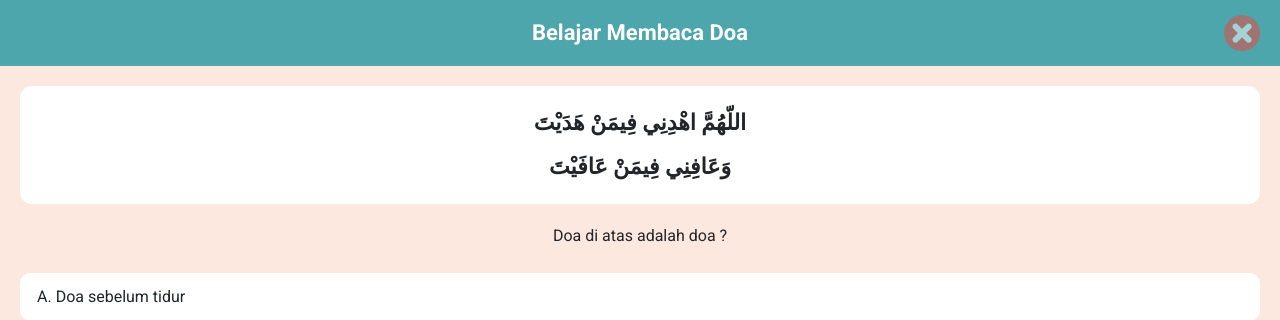
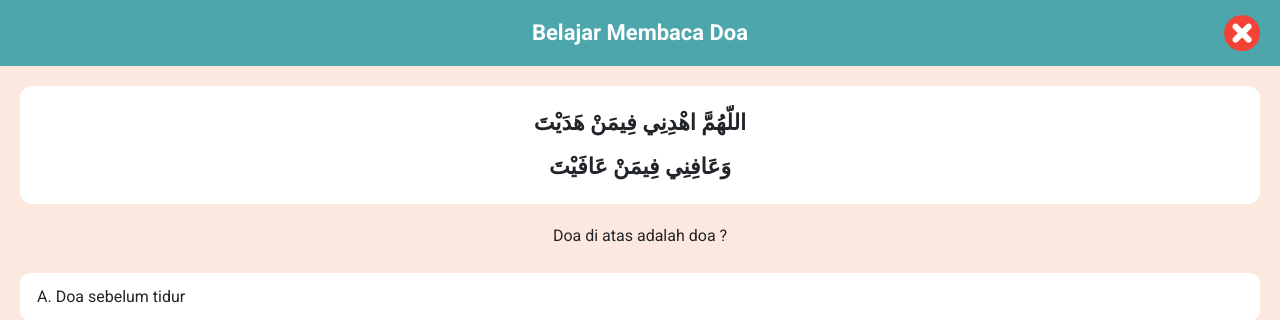
Before and after one commit to mn-kholis/iqracourse, a CodeIgniter app: page /iqracourse/Doa/quiz in a window 1280 px wide. Shown: the top 320 px of the page. Run offline with CodeIgniter, Linux system fonts and the light colour scheme.

Commit message:
Doa, doa_view, quiz_doa_view, doa_hujan_view

```diff
--- a/application/controllers/Doa.php
+++ b/application/controllers/Doa.php
@@ -30,4 +30,5 @@ class Doa extends CI_Controller {
     {
         $this->load->view('doa_hujan_view');
     }
+
 }
--- a/application/views/doa_hujan_view.php
+++ b/application/views/doa_hujan_view.php
@@ -103,9 +103,9 @@
 
   <div class="custom-header">
     <h5>Belajar Membaca Doa</h5>
-    <button class="btn-close-circle" onclick="window.history.back();">
+    <a class="btn-close-circle" href="<?= base_url('Doa') ?>">
       <img src="<?= base_url('assets/silang.png') ?>" alt="Tutup">
-    </button>
+</a>
   </div>
 
   <div class="container-doa p-4">
--- a/application/views/doa_view.php
+++ b/application/views/doa_view.php
@@ -91,7 +91,7 @@
         <?php
         $daftar_doa_links = [
             ["text" => "Doa Qunut", "link" => "qunut"],
-            ["text" => "Doa ketika hujan turun", "link" => "ketika-hujan-turun"],
+            ["text" => "Doa ketika hujan turun", "link" => "hujan"],
             ["text" => "Doa sebelum makan", "link" => "sebelum-makan"],
             ["text" => "Doa setelah makan", "link" => "setelah-makan"],
             ["text" => "Doa sebelum wudhu", "link" => "sebelum-wudhu"],
--- a/application/views/quiz_doa_qunut_view.php
+++ b/application/views/quiz_doa_qunut_view.php
@@ -3,9 +3,9 @@
 <head>
   <meta charset="UTF-8">
   <meta name="viewport" content="width=device-width, initial-scale=1.0">
-  <title>Quiz Doa Interaktif</title>
+  <title>Quiz Doa Qunut</title>
 
-  <!-- Google Fonts Roboto -->
+  <!-- Font dan Bootstrap -->
   <link href="https://fonts.googleapis.com/css2?family=Roboto:wght@400;700&display=swap" rel="stylesheet">
   <link href="https://cdn.jsdelivr.net/npm/bootstrap@5.3.2/dist/css/bootstrap.min.css" rel="stylesheet">
 
@@ -21,7 +21,8 @@
       font-family: 'Roboto', sans-serif !important;
     }
 
-    .quiz-header {
+    /* Header sama seperti doa_qunut_view */
+    .custom-header {
       background-color: #4CA6AC;
       padding: 20px 20px;
       position: relative;
@@ -30,27 +31,30 @@
       align-items: center;
     }
 
-    .quiz-header h5 {
+    .custom-header h5 {
       color: white;
-      font-weight: bold;
+      font-weight: 700;
       margin: 0;
       font-size: 22px;
     }
 
-    .quiz-header .btn-close {
+    .btn-close-circle {
       position: absolute;
       top: 50%;
       right: 20px;
       transform: translateY(-50%);
-      padding: 0;
       width: 36px;
       height: 36px;
+      background-color: transparent;
+      border: none;
+      cursor: pointer;
+      padding: 0;
       display: flex;
       justify-content: center;
       align-items: center;
     }
 
-    .quiz-header .btn-close img {
+    .btn-close-circle img {
       width: 36px;
       height: 36px;
     }
@@ -163,14 +167,14 @@
 <body>
 
   <!-- HEADER -->
-  <div class="quiz-header">
+  <div class="custom-header">
     <h5>Belajar Membaca Doa</h5>
-    <button class="btn-close" onclick="window.history.back()">
+    <button class="btn-close-circle" onclick="window.history.back();">
       <img src="<?= base_url('assets/silang.png') ?>" alt="Tutup">
     </button>
   </div>
 
-  <!-- KUIS -->
+  <!-- KONTEN QUIZ -->
   <div class="quiz-body">
     <div class="arabic-text">
       اللّهُمَّ اهْدِنِي فِيمَنْ هَدَيْتَ<br>
@@ -198,6 +202,7 @@
 
       const feedback = document.getElementById('feedback');
 
+      // Reset semua opsi
       document.querySelectorAll('.option').forEach(opt => {
         opt.classList.remove('incorrect');
       });
@@ -208,6 +213,7 @@
         feedback.className = "feedback correct";
         answeredCorrectly = true;
 
+        // Nonaktifkan semua klik
         document.querySelectorAll('.option').forEach(opt => {
           opt.onclick = null;
         });
@@ -221,7 +227,7 @@
     }
 
     function nextQuestion() {
-      window.location.href = "<?= base_url('Doa/hujan') ?>";
+      window.location.href = "<?= base_url('Doa/hujan') ?>"; // Ganti dengan halaman quiz berikutnya
     }
   </script>
 
```
